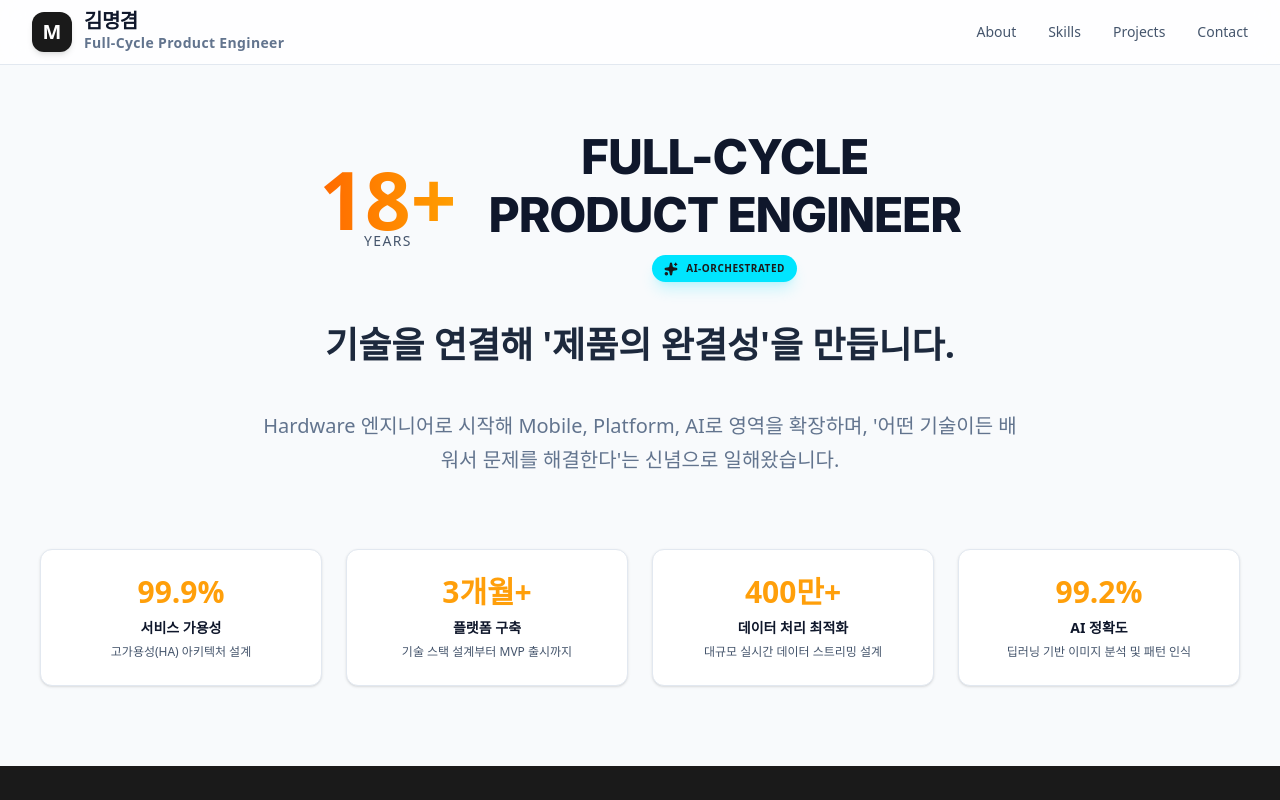
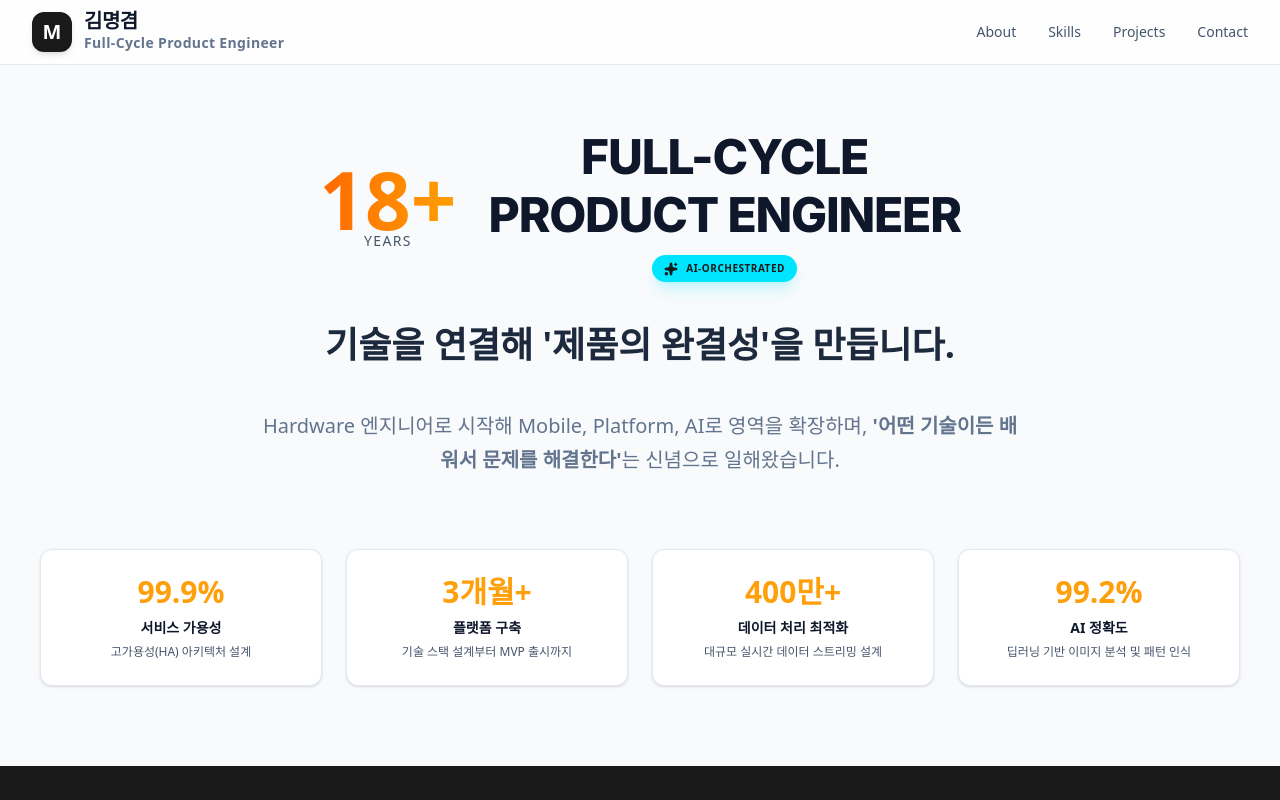
Before and after one commit to rlarua/me.portfolio, a React (Vite) app: page / in a window 1280 px wide. Shown: the top 800 px of the page. Built offline with nearby package versions, Linux system fonts and the light colour scheme; a web font is replaced by a local one.

Commit message:
feat: emphasize hero description highlight

```diff
--- a/src/App.jsx
+++ b/src/App.jsx
@@ -254,8 +254,9 @@ const App = () => {
               animate={{ opacity: 1 }}
               transition={{ duration: 0.6, delay: 0.6 }}
             >
-                {profile.description}
+              Hardware 엔지니어로 시작해 Mobile, Platform, AI로 영역을 확장하며, <span className="font-semibold">'어떤 기술이든 배워서 문제를 해결한다'</span>는 신념으로 일해왔습니다.
             </motion.p>
+
 
             {/* 통계 카드 그리드 - 데스크톱 4열, 모바일 2열 */}
             <motion.div
@@ -371,15 +372,13 @@ const App = () => {
           <span className="text-lg font-bold text-white">
             {isHistoryVisible ? '전체 이력 숨기기' : `전체 프로젝트 보기 (${totalProjectCount}+)`}
           </span>
-          <ChevronRight className={`w-5 h-5 text-white transition-transform duration-300 ${
-            isHistoryVisible ? 'rotate-90' : 'rotate-0'
+          <ChevronRight className={`w-5 h-5 text-white transition-transform duration-300 ${isHistoryVisible ? 'rotate-90' : 'rotate-0'
             }`} />
         </button>
       </div>
 
       {/* --- 전체 프로젝트 이력 타임라인 (Complete Project History Timeline) --- */}
-      <div className={`transition-all duration-700 ease-in-out transform ${
-        isHistoryVisible
+      <div className={`transition-all duration-700 ease-in-out transform ${isHistoryVisible
           ? 'opacity-100 translate-y-0 max-h-[10000px]'
           : 'opacity-0 -translate-y-4 max-h-0 overflow-hidden'
         }`}>
@@ -470,14 +469,12 @@ const App = () => {
                 ].map((item, i) => (
                   <div
                     key={i}
-                    className={`flex gap-6 group p-4 rounded-xl transition-all duration-300 ${
-                      item.isSpecial ? 'border-none shadow-lg shadow-tech-cyan/20' : 'hover:bg-white/5'
+                    className={`flex gap-6 group p-4 rounded-xl transition-all duration-300 ${item.isSpecial ? 'border-none shadow-lg shadow-tech-cyan/20' : 'hover:bg-white/5'
                       } cursor-pointer`}
                     style={item.isSpecial ? { background: 'linear-gradient(135deg, #00E5FF 0%, #00C9FF 100%)' } : {}}
                     onClick={item.isSpecial ? () => setIsReadmeOpen(true) : undefined}
                   >
-                    <div className={`mt-1 flex-shrink-0 w-8 h-8 rounded-xl flex items-center justify-center transition-all duration-300 ${
-                      item.isSpecial
+                    <div className={`mt-1 flex-shrink-0 w-8 h-8 rounded-xl flex items-center justify-center transition-all duration-300 ${item.isSpecial
                         ? 'bg-white/20 text-charcoal-black shadow-sm backdrop-blur-md'
                         : 'bg-white/5 border border-white/10 text-sunset-gold group-hover:bg-sunset-gold group-hover:border-sunset-gold group-hover:text-charcoal-black'
                       }`}>
```
Lines whose indentation alone changed are shown as unchanged.
